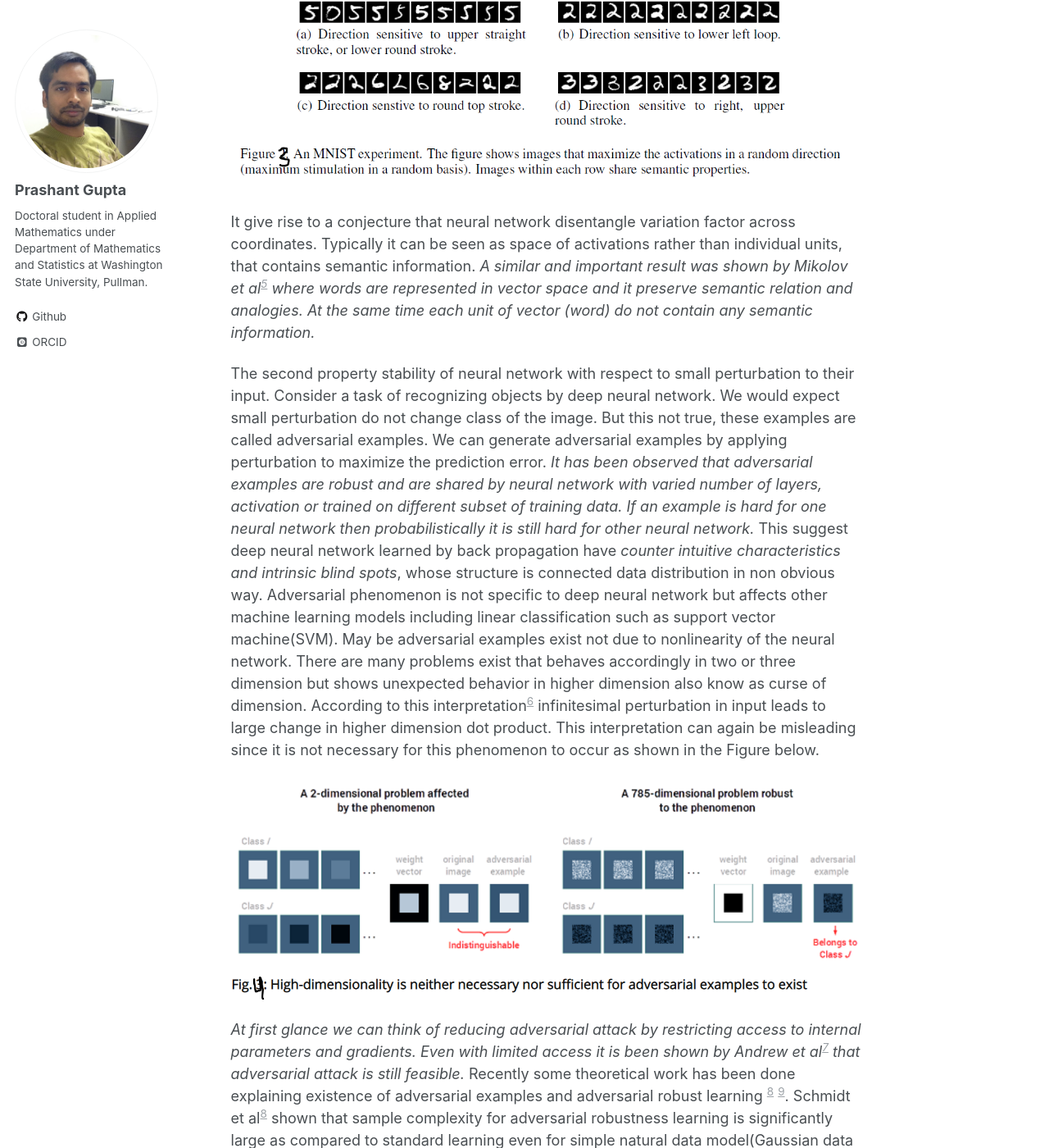
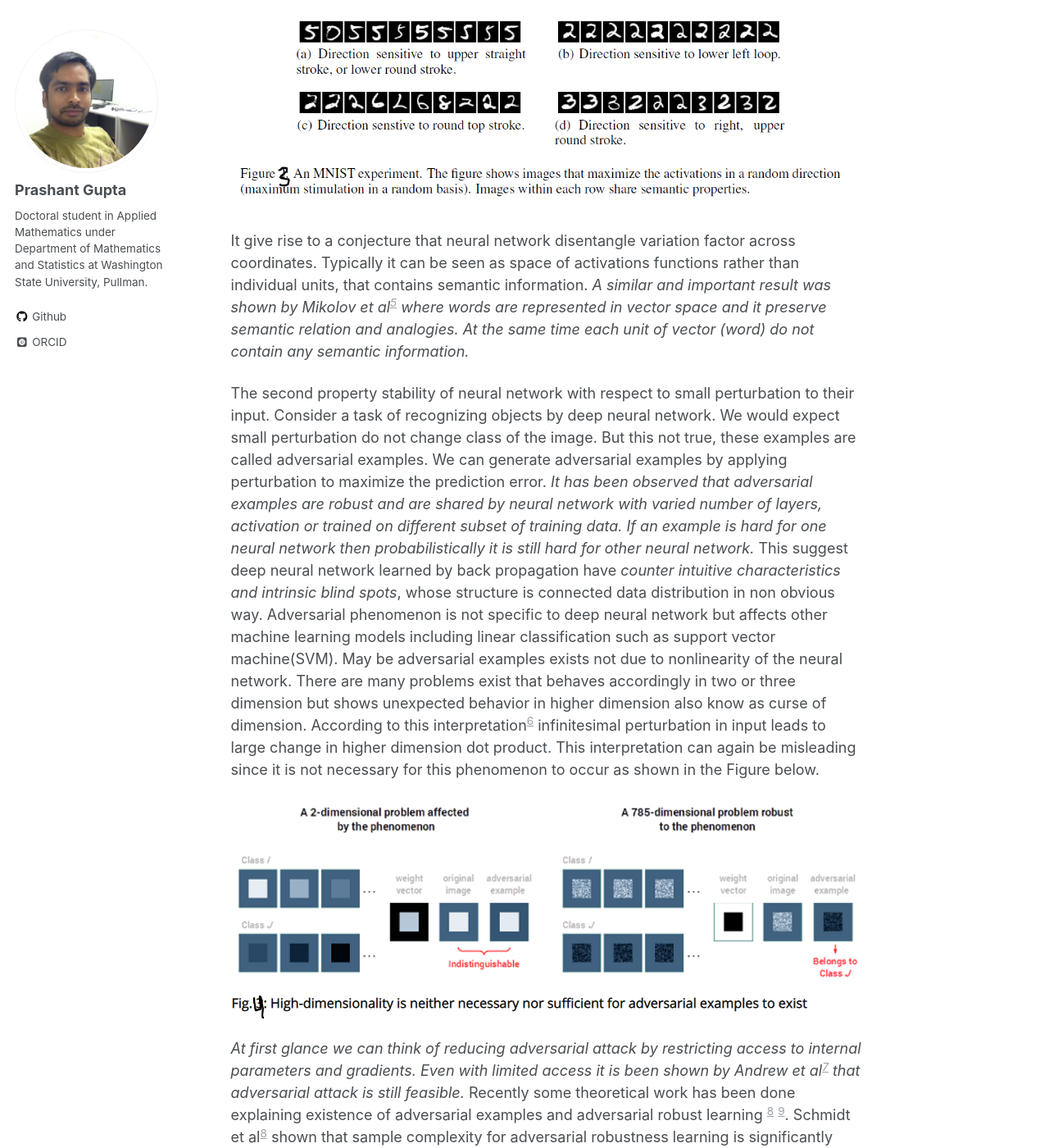
Before and after one commit to pragup/pragup.github.io, a Jekyll site: the page built from _posts/2019-07-31-Adversarial-Robustness-Training.md, in a window 1280 px wide and 1400 px high, scrolled down 1811 px. Shown: the whole window at 82% size. Built offline with Jekyll 4.4.1, drawn with Linux system fonts in a browser that asks for light colours; some web fonts are replaced; formulas are drawn with MathJax 3; some of the changed text lies outside the part shown.

Commit message:
no message

```diff
--- a/_posts/2019-07-31-Adversarial-Robustness-Training.md
+++ b/_posts/2019-07-31-Adversarial-Robustness-Training.md
@@ -20,21 +22,21 @@
 
 In past work has been done by Ross et al[^GiDoDaMA2013], Goodfellow et al[^GoLeeLeSaNg2009]
 , Matthew et al[^ZeFe2013] to show semantic meaning of any unit by finding an input that maximally activate a given unit. It is based on an underlying implicit assumption that units from last layer form
-distinguished basis for extracting semantics information. But they[^SzZaSuBrErGoFe2014] showed that random projection of activation function($\phi(x)$) can produce results semantically indistinguishable from
+distinguished basis for extracting semantics information. But Szegedy et al[^SzZaSuBrErGoFe2014] showed that random projection of activation function($\phi(x)$) can produce results semantically indistinguishable from
 coordinates of ($\phi(x)$) as shown in Figure below.
 
 ![Art_Fig_2](https://pragup.github.io/images/ART_Figure_2.PNG)
 
-It give rise to a conjecture that neural network disentangle variation factor across coordinates. Typically it can be seen as space of
-activations rather than individual units, that contains semantic information. *A similar and important result was shown by Mikolov et al[^MiChCoDe2013] where words are represented in*
-*vector space and it preserve semantic relation and analogies. At the same time each unit of vector (word) do not contain any semantic information.*
+It give rise to a conjecture that neural network disentangle variation factor across coordinates. Typically it can be seen as space of activations functions rather than individual units, that contains
+semantic information. *A similar and important result was shown by Mikolov et al[^MiChCoDe2013] where words are represented in vector space and it preserve semantic relation and analogies. At the same*
+*time each unit of vector (word) do not contain any semantic information.*
 
 The second property stability of neural network with respect to small perturbation to their input. Consider a task of recognizing objects by deep neural network. We would expect small perturbation do not
 change class of the image. But this not true, these examples are called adversarial examples. We can generate adversarial examples by applying perturbation to maximize the prediction error. *It has been*
 *observed that adversarial examples are robust and are shared by neural network with varied number of layers, activation or trained on different subset of training data. If an example is hard for one neural*
 *network then probabilistically it is still hard for other neural network.*  This suggest deep neural network learned by back propagation have *counter intuitive characteristics and intrinsic blind spots*, whose
 structure is connected data distribution in non obvious way. Adversarial phenomenon is not specific to deep neural network but affects other machine learning models including linear classification such as
-support vector machine(SVM). May be adversarial examples exist not due to nonlinearity of the neural network. There are many problems exist that behaves accordingly in two or three dimension but shows unexpected
+support vector machine(SVM). May be adversarial examples exists not due to nonlinearity of the neural network. There are many problems exist that behaves accordingly in two or three dimension but shows unexpected
 behavior in higher dimension also know as curse of dimension. According to this interpretation[^GoShSz2015] infinitesimal perturbation in input leads to large change in higher dimension dot product. This
 interpretation can again be misleading since it is not necessary for this phenomenon to occur as shown in the Figure below.
 
@@ -48,7 +50,7 @@
 
 ![Art_Fig_4](https://pragup.github.io/images/ART_Schmidt_Figure_1.PNG)
 
-They showed sample complexity of standard generalization compared to adversarially robust generalization independently of any learning algorithm.
+They showed sample complexity of adversarially robust generalization compared to standard generalization, independently of any learning algorithm.
 
 
 ### STANDARD GENERALIZATION ###
```
Also changed, not shown: other parts of _posts/2019-07-31-Adversarial-Robustness-Training.md (+9 -7 lines).
